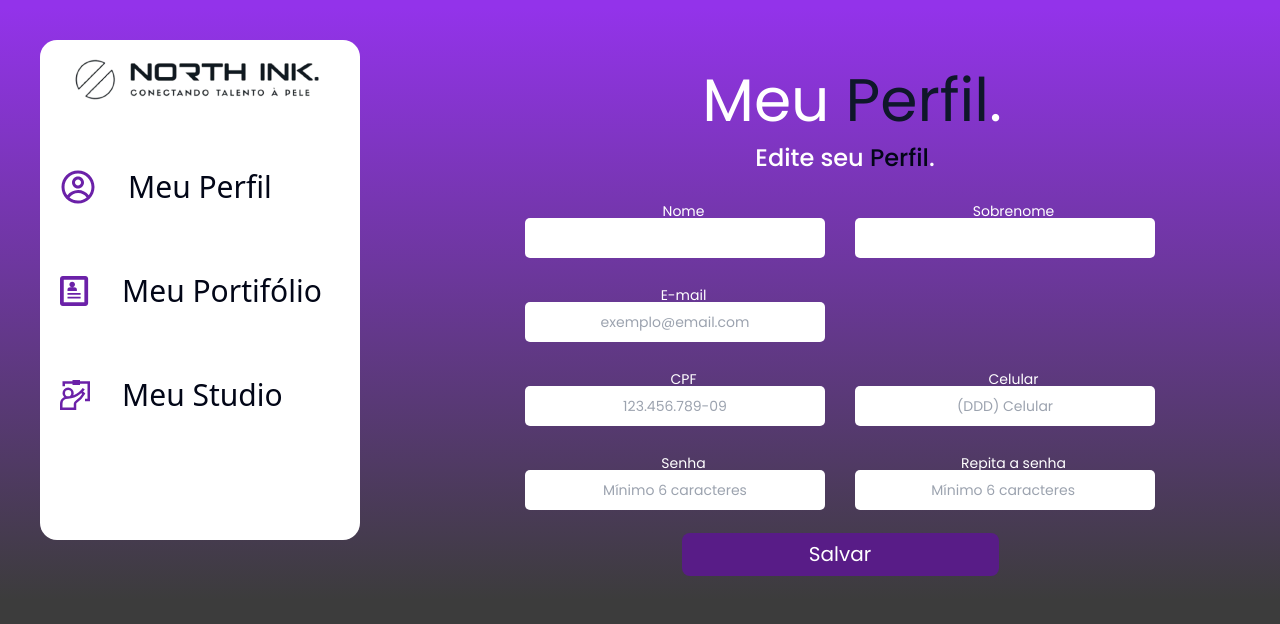
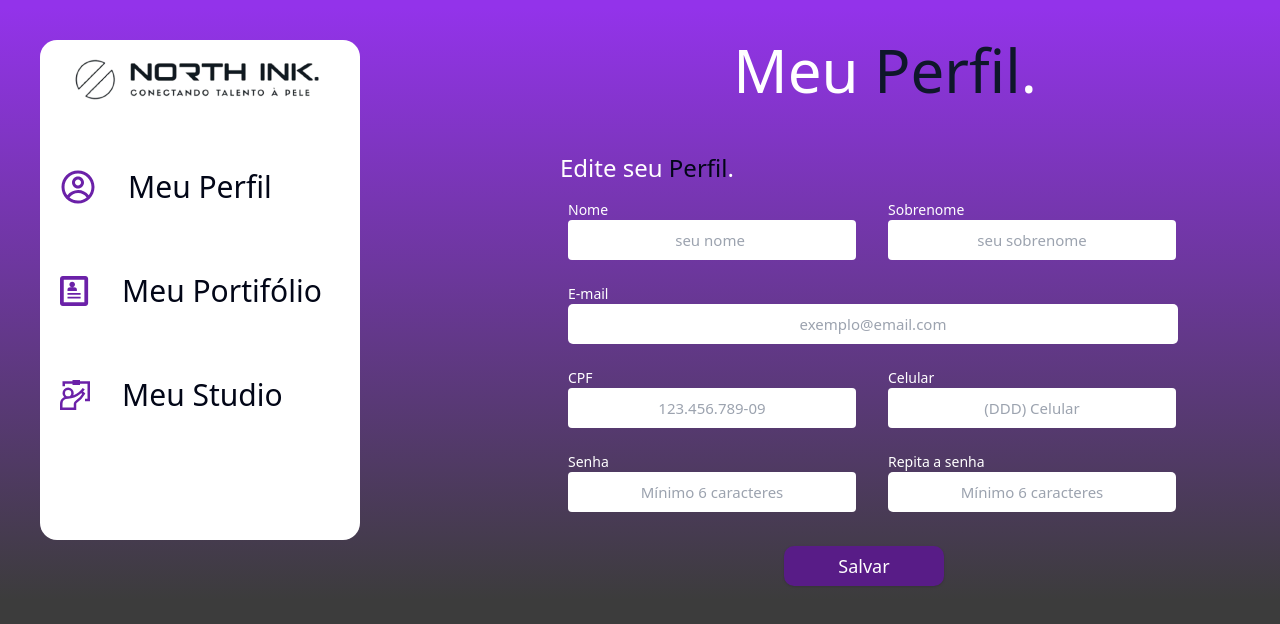
Before and after one commit to North-Tattoo/North-Ink-Front, a React (Vite) app in the folder north-vite/: page /gerenciamento-conta in a window 1280 px wide. Both pictures are taken after a click on the button "Meu Perfil". Shown: the top 624 px of the page. Built offline with nearby package versions, Linux system fonts and the light colour scheme.

Commit message:
gerenciamento-conta-ajustes

```diff
--- a/north-vite/src/components/perfil/Perfil.jsx
+++ b/north-vite/src/components/perfil/Perfil.jsx
@@ -1,52 +1,64 @@
 import React from 'react';
 import styles from './Perfil.module.css';
+import { Button } from '@/components/ui/button';
+import { Input } from '@/components/ui/input';
 
 function Perfil() {
+
+
     return (
         <div>
             <div className="flex justify-center ml-6 mb-3">
-                <h1 class="text-white ">Meu<span class="text-slate-900"> Perfil</span>.</h1>
+                <h1 class="text-white ml-34 mb-10">Meu<span class="text-slate-900"> Perfil</span>.</h1>
             </div>
-            <div className={styles.textEdit}>
-                <h4 class="text-white text-2xl font-medium">Edite seu <span class="text-slate-950">Perfil</span>.</h4>
-            </div>
-            <div className={styles.nomeSobrenome}>
-                <div className={styles.campo}>
-                    <label htmlFor="nome">Nome</label>
-                    <input type="text" id="nome" name="nome" />
+
+            <div class="text-white text-2xl font-medium">Edite seu <span class="text-slate-950">Perfil</span>.</div>
+            <div className="flex flex-row mt-30 gap-8 my-2 p-2">
+                <div className="flex flex-col">
+                    <label htmlFor="nome" className="text-white text-sm">Nome</label>
+                    <input type="text" id="nome" name="nome" placeholder="seu nome "
+                        className="bg-white w-72 h-10 rounded text-center text-zinc-900 focus:outline-none" />
+
                 </div>
-                <div className={styles.campo}>
-                    <label htmlFor="sobrenome">Sobrenome</label>
-                    <input type="text" id="sobrenome" name="sobrenome" />
+                <div className="flex flex-col">
+                    <label htmlFor="sobrenome" className="text-white text-sm">Sobrenome</label>
+                    <input type="text" id="sobrenome" name="sobrenome" placeholder="seu sobrenome"
+                        className="bg-white w-72 h-10 rounded text-center text-zinc-900 focus:outline-none" />
                 </div>
             </div>
-            <div className={styles.nomeSobrenome}>
-                <div className={styles.campo}>
-                    <label htmlFor="email">E-mail</label>
-                    <input placeholder="exemplo@email.com" type="text" id="email" name="email" />
+            <div className="flex flex-row gap-8 my-2 p-2">
+                <div className="flex flex-col">
+                    <label htmlFor="email" className="text-white text-sm">E-mail</label>
+                    <div className={styles.email}>
+                        <input placeholder="exemplo@email.com" type="text" id="email" name="email" />
+                    </div>
                 </div>
             </div>
-            <div className={styles.nomeSobrenome}>
-                <div className={styles.campo}>
-                    <label htmlFor="CPF">CPF</label>
-                    <input placeholder="123.456.789-09" type="text" id="CPF" name="CPF" />
+            <div className="flex flex-row gap-8 my-2 p-2">
+                <div className="flex flex-col">
+                    <label htmlFor="CPF" className="text-white text-sm">CPF</label>
+                    <input placeholder="123.456.789-09" type="text" id="CPF" name="CPF"
+                        className="bg-white w-72 h-10 rounded text-center text-zinc-900 font-poppins focus:outline-none" />
                 </div>
-                <div className={styles.campo}>
-                    <label htmlFor="celular">Celular</label>
-                    <input placeholder="(DDD) Celular" type="text" id="celular" name="celular" />
+                <div className="flex flex-col">
+                    <label htmlFor="celular" className="text-white text-sm">Celular</label>
+                    <input placeholder="(DDD) Celular" type="text" id="celular" name="celular"
+                        className="bg-white w-72 h-10 rounded text-center text-zinc-900 focus:outline-none" />
                 </div>
             </div>
-            <div className={styles.nomeSobrenome}>
-                <div className={styles.campo}>
-                    <label htmlFor="senha">Senha</label>
-                    <input placeholder="Mínimo 6 caracteres" type="password" id="senha" name="senha" />
+            <div className="flex flex-row gap-8 p-2">
+                <div className="flex flex-col">
+                    <label htmlFor="senha" className="text-white text-sm">Senha</label>
+                    <input placeholder="Mínimo 6 caracteres" type="password" id="senha" name="senha"
+                        className="bg-white w-72 h-10 rounded text-center text-zinc-900 focus:outline-none" />
                 </div>
-                <div className={styles.campo}>
-                    <label htmlFor="repita">Repita a senha</label>
-                    <input placeholder="Mínimo 6 caracteres " type="text" id="repita" name="repita" />
+                <div className="flex flex-col">
+                    <label htmlFor="repita" className="text-white text-sm">Repita a senha</label>
+                    <input placeholder="Mínimo 6 caracteres" type="text" id="repita" name="repita"
+                        className="bg-white text-center text-zinc-900 focus:outline-none" />
                 </div>
             </div>
-            <button className={styles.salvar}>Salvar</button>
+            <Button className="w-40 h-10 bg-purple-900 text-white text-lg rounded-md ml-56">Salvar</Button>
 
         </div>
     );
--- a/north-vite/src/components/perfil/Perfil.module.css
+++ b/north-vite/src/components/perfil/Perfil.module.css
@@ -1,49 +1,4 @@
 @import url('https://fonts.googleapis.com/css2?family=Audiowide&family=Poppins:ital,wght@0,100;0,200;0,300;0,400;0,500;0,600;0,700;0,800;0,900;1,100;1,200;1,300;1,400;1,500;1,600;1,700;1,800;1,900&display=swap');
-body {
-  margin: 0;
-  padding: 0;
-}
-.textPerfil{
-    display: flex;
-    justify-content: center;
-    align-items: center;
-    margin-left: 200px;
-    font-family: 'Poppins';
-    font-size: 70px;
-}
-.textEdit{
-    margin-left: 10px;
-    font-size: 25px;
-}
-
-.nomeSobrenome {
-    display: flex;
-    flex-direction: row;
-    margin-top: 30px;
-}
-
-.nomeSobrenome input {
-    margin-right: 15px;
-    margin-left: 15px;
-    height: 40px;
-    width: 300px;
-    border-radius: 5px;
-    border: none;
-    text-align: center;
-}
-
-.nomeSobrenome label {
-    margin-left: 17px;
-    font-size: 14px;
-    color: #FFFFFF;
-}
-
-.campo {
-    display: flex;
-    flex-direction: column;
-    font-size: 14px;
-}
-
 .salvar{
     width: 317px;
     height: 43px;
@@ -52,3 +7,25 @@ body {
     font-size: 20px;
     border-radius: 8px;
 }
+.email {
+    display: flex;
+    align-items: start;
+}
+
+.email input {
+    height: 40px;
+    width: 610px;
+    text-align: center;
+}
+input{
+    border: none;
+    outline: none;
+    height: 40px;
+    width: 288px;
+    font-size: 15px;
+    border-radius: 5px;
+}
+.email label {
+    margin-left: 1px;
+    color: #FFFFFF;
+}
--- a/north-vite/src/pages/gerenciamentoConta/GerenciamentoConta.jsx
+++ b/north-vite/src/pages/gerenciamentoConta/GerenciamentoConta.jsx
@@ -63,13 +63,13 @@ function GerenciamentoConta() {
                             <p class="text-lg">Aqui você verá um resumo do seu perfil</p>
                         </div>
                     )}
-
+                </div>
                     <div className="text my-10 font-poppins text-6xl">
                         {activeTab === 'perfil' && <Perfil />}
                         {activeTab === 'portifolio' && <Portifolio />}
                         {activeTab === 'studio' && <Studio />}
                     </div>
-                </div>
+
             </div>
         </div>
             );
--- a/north-vite/src/pages/gerenciamentoConta/GerenciamentoConta.module.css
+++ b/north-vite/src/pages/gerenciamentoConta/GerenciamentoConta.module.css
@@ -56,9 +56,10 @@
 .text{
     display: flex;
     flex-direction: column;
-    text-align: center;
+    /* text-align: center; */
     margin-top: 30px;
-    margin-left: 150px;
+    margin-left: 200px;
+    justify-content:center;
     font-family: 'Poppins';
     font-size: 60px;
 }
```
